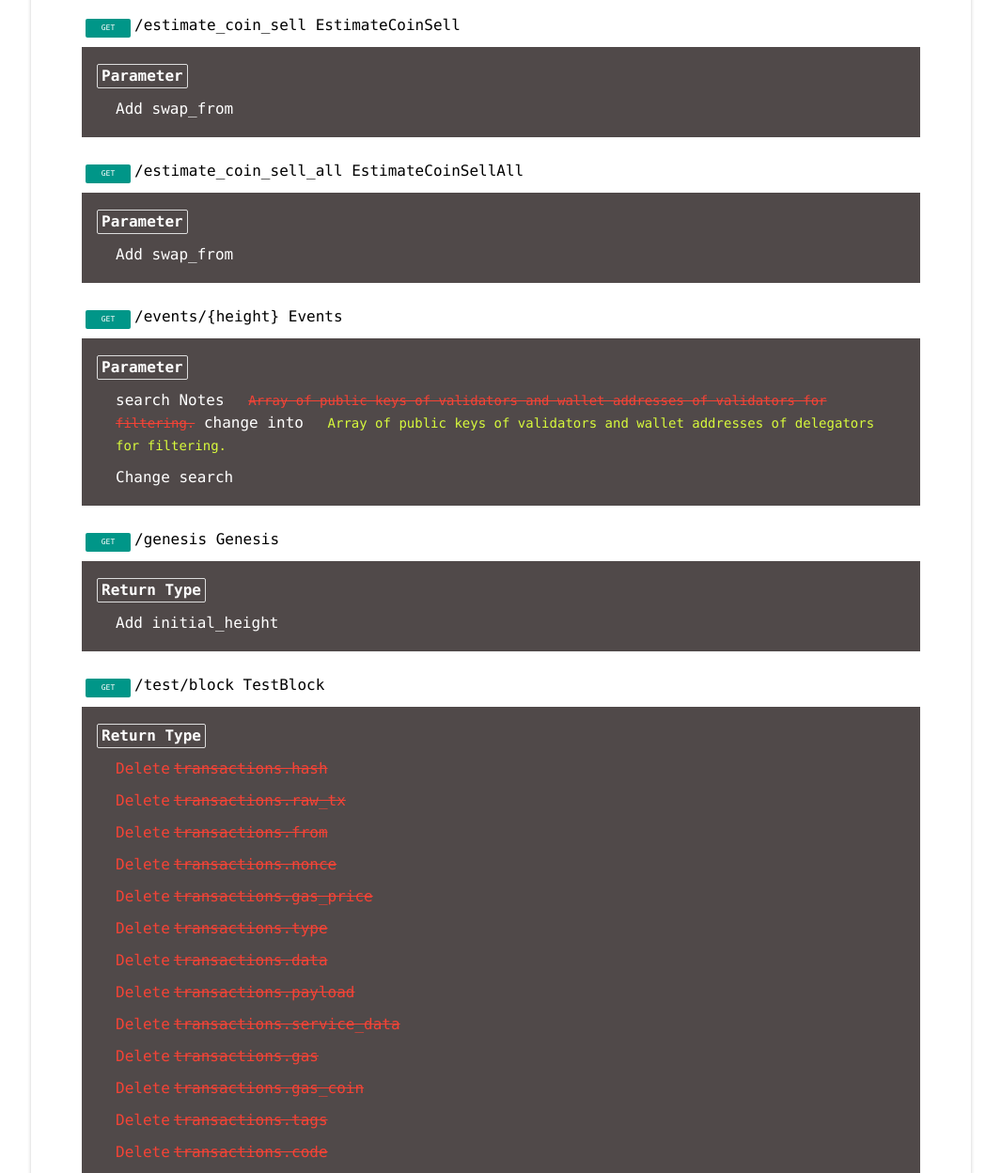
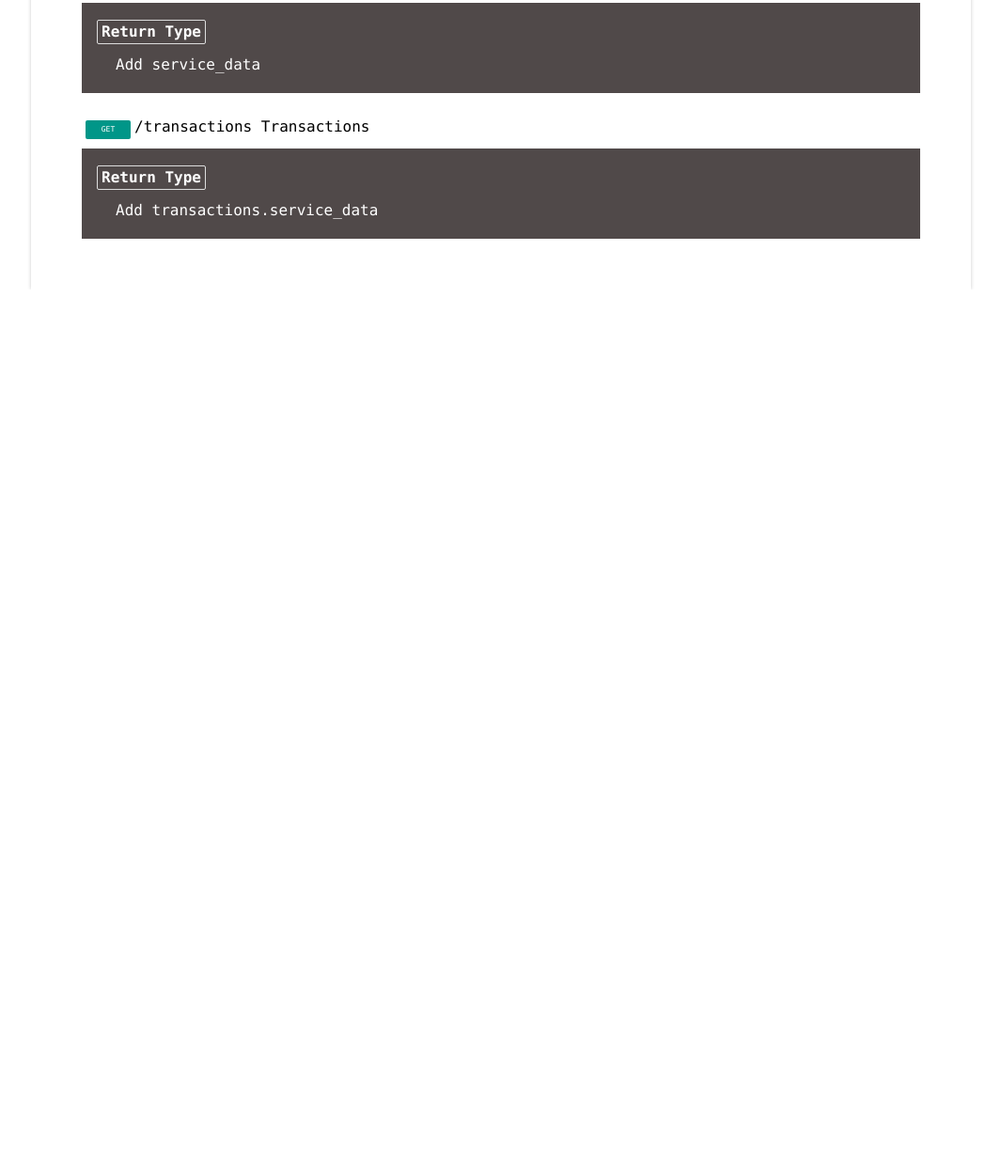
Before and after one commit to mx-dec0de/minter-node-api-v2-diff, a plain HTML site: page index.html in a window 1280 px wide. Shown: the part 1552-2800 px from the top of the page at 94% size, without its empty margins (107-1172 px from the left). After the commit the page ends 1860 px from the top, so only its background shows below. Drawn offline with Linux system fonts and the light colour scheme.

Commit message:
Update index.html
diffs updated

```diff
--- a/index.html
+++ b/index.html
@@ -195,16 +195,14 @@ s, del, .missing, del.comment {
 </head>
 
 <body>
-    <header>
-        <h1>Changelog</h1></header>
+<header><h1>Changelog</h1></header>
 <div class="article">
-        <div>
-            <h2>Versions<a id="btn_versions" class="showhide" href="#" onClick="javascript:showHide(&#x27;versions&#x27;);">&uArr;</a></h2>
+    <div><h2>Versions<a id="btn_versions" class="showhide" href="#"
+                        onClick="javascript:showHide(&#x27;versions&#x27;);">&uArr;</a></h2>
         <hr>
-            <p id="versions">Changes from 1.2.1 to 1.3.</p>
-        </div>
-        <div>
-            <h2>What&#x27;s New<a id="btn_new" class="showhide" href="#" onClick="javascript:showHide(&#x27;new&#x27;);">&uArr;</a></h2>
+        <p id="versions">Changes from 1.2.1 to 1.3.</p></div>
+    <div><h2>What&#x27;s New<a id="btn_new" class="showhide" href="#" onClick="javascript:showHide(&#x27;new&#x27;);">&uArr;</a>
+    </h2>
         <hr>
         <ol id="new">
             <li><span class="GET">GET</span>/price_commissions <span>PriceCommission</span></li>
@@ -213,48 +211,73 @@ s, del, .missing, del.comment {
             <li><span class="GET">GET</span>/swap_pool/{coin0}/{coin1}/{provider} <span>SwapPoolProvider</span></li>
         </ol>
     </div>
-        <div>
-            <h2>What&#x27;s Deprecated<a id="btn_deprecated" class="showhide" href="#" onClick="javascript:showHide(&#x27;deprecated&#x27;);">&uArr;</a></h2>
+    <div><h2>What&#x27;s Deprecated<a id="btn_deprecated" class="showhide" href="#"
+                                      onClick="javascript:showHide(&#x27;deprecated&#x27;);">&uArr;</a></h2>
         <hr>
         <ol id="deprecated"></ol>
     </div>
-        <div>
-            <h2>What&#x27;s Changed<a id="btn_changed" class="showhide" href="#" onClick="javascript:showHide(&#x27;changed&#x27;);">&uArr;</a></h2>
+    <div><h2>What&#x27;s Changed<a id="btn_changed" class="showhide" href="#"
+                                   onClick="javascript:showHide(&#x27;changed&#x27;);">&uArr;</a></h2>
         <hr>
         <ol id="changed">
             <li><span class="GET">GET</span>/block/{height} <span>Block</span>
                 <ul class="detail">
-                        <li>
-                            <h3>Parameter</h3>
+                    <li><h3>Parameter</h3>
                         <ul class="change param">
                             <li>Add failed_txs<span class="comment"></span></li>
                         </ul>
                     </li>
-                        <li>
-                            <h3>Return Type</h3>
-                            <ul class="change response">
-                                <li class="missing">Delete<del>transactions.hash</del><span class="comment"></span></li>
-                                <li class="missing">Delete<del>transactions.raw_tx</del><span class="comment"></span></li>
-                                <li class="missing">Delete<del>transactions.from</del><span class="comment"></span></li>
-                                <li class="missing">Delete<del>transactions.nonce</del><span class="comment"></span></li>
-                                <li class="missing">Delete<del>transactions.gas_price</del><span class="comment"></span></li>
-                                <li class="missing">Delete<del>transactions.type</del><span class="comment"></span></li>
-                                <li class="missing">Delete<del>transactions.data</del><span class="comment"></span></li>
-                                <li class="missing">Delete<del>transactions.payload</del><span class="comment"></span></li>
-                                <li class="missing">Delete<del>transactions.service_data</del><span class="comment"></span></li>
-                                <li class="missing">Delete<del>transactions.gas</del><span class="comment"></span></li>
-                                <li class="missing">Delete<del>transactions.gas_coin</del><span class="comment"></span></li>
-                                <li class="missing">Delete<del>transactions.tags</del><span class="comment"></span></li>
-                                <li class="missing">Delete<del>transactions.code</del><span class="comment"></span></li>
-                                <li class="missing">Delete<del>transactions.log</del><span class="comment"></span></li>
-                            </ul>
-                        </li>
+<!--                    <li><h3>Return Type</h3>-->
+<!--                        <ul class="change response">-->
+<!--                            <li class="missing">Delete-->
+<!--                                <del>transactions.hash</del>-->
+<!--                                <span class="comment"></span></li>-->
+<!--                            <li class="missing">Delete-->
+<!--                                <del>transactions.raw_tx</del>-->
+<!--                                <span class="comment"></span></li>-->
+<!--                            <li class="missing">Delete-->
+<!--                                <del>transactions.from</del>-->
+<!--                                <span class="comment"></span></li>-->
+<!--                            <li class="missing">Delete-->
+<!--                                <del>transactions.nonce</del>-->
+<!--                                <span class="comment"></span></li>-->
+<!--                            <li class="missing">Delete-->
+<!--                                <del>transactions.gas_price</del>-->
+<!--                                <span class="comment"></span></li>-->
+<!--                            <li class="missing">Delete-->
+<!--                                <del>transactions.type</del>-->
+<!--                                <span class="comment"></span></li>-->
+<!--                            <li class="missing">Delete-->
+<!--                                <del>transactions.data</del>-->
+<!--                                <span class="comment"></span></li>-->
+<!--                            <li class="missing">Delete-->
+<!--                                <del>transactions.payload</del>-->
+<!--                                <span class="comment"></span></li>-->
+<!--                            <li class="missing">Delete-->
+<!--                                <del>transactions.service_data</del>-->
+<!--                                <span class="comment"></span></li>-->
+<!--                            <li class="missing">Delete-->
+<!--                                <del>transactions.gas</del>-->
+<!--                                <span class="comment"></span></li>-->
+<!--                            <li class="missing">Delete-->
+<!--                                <del>transactions.gas_coin</del>-->
+<!--                                <span class="comment"></span></li>-->
+<!--                            <li class="missing">Delete-->
+<!--                                <del>transactions.tags</del>-->
+<!--                                <span class="comment"></span></li>-->
+<!--                            <li class="missing">Delete-->
+<!--                                <del>transactions.code</del>-->
+<!--                                <span class="comment"></span></li>-->
+<!--                            <li class="missing">Delete-->
+<!--                                <del>transactions.log</del>-->
+<!--                                <span class="comment"></span></li>-->
+<!--                        </ul>-->
+<!--                    </li>-->
                 </ul>
             </li>
             <li><span class="GET">GET</span>/candidates <span>Candidates</span>
                 <ul class="detail">
-                        <li>
-                            <h3>Parameter</h3>
+                    <li><h3>Parameter</h3>
                         <ul class="change param">
                             <li>Change status<span class="comment"></span></li>
                         </ul>
@@ -263,8 +286,7 @@ s, del, .missing, del.comment {
             </li>
             <li><span class="GET">GET</span>/estimate_coin_buy <span>EstimateCoinBuy</span>
                 <ul class="detail">
-                        <li>
-                            <h3>Parameter</h3>
+                    <li><h3>Parameter</h3>
                         <ul class="change param">
                             <li>Add swap_from<span class="comment"></span></li>
                         </ul>
@@ -273,8 +295,7 @@ s, del, .missing, del.comment {
             </li>
             <li><span class="GET">GET</span>/estimate_coin_sell <span>EstimateCoinSell</span>
                 <ul class="detail">
-                        <li>
-                            <h3>Parameter</h3>
+                    <li><h3>Parameter</h3>
                         <ul class="change param">
                             <li>Add swap_from<span class="comment"></span></li>
                         </ul>
@@ -283,63 +304,90 @@ s, del, .missing, del.comment {
             </li>
             <li><span class="GET">GET</span>/estimate_coin_sell_all <span>EstimateCoinSellAll</span>
                 <ul class="detail">
-                        <li>
-                            <h3>Parameter</h3>
+                    <li><h3>Parameter</h3>
                         <ul class="change param">
                             <li>Add swap_from<span class="comment"></span></li>
                         </ul>
                     </li>
                 </ul>
             </li>
-                <li><span class="GET">GET</span>/events/{height} <span>Events</span>
-                    <ul class="detail">
-                        <li>
-                            <h3>Parameter</h3>
-                            <ul class="change param">
-                                <li>search Notes <del class="comment">Array of public keys of validators and wallet addresses of validators for filtering.</del> change into <span><span class="comment">Array of public keys of validators and wallet addresses of delegators for filtering.</span></span>
-                                </li>
-                                <li>Change search<span class="comment"></span></li>
-                            </ul>
-                        </li>
-                    </ul>
-                </li>
+<!--            <li><span class="GET">GET</span>/events/{height} <span>Events</span>-->
+<!--                <ul class="detail">-->
+<!--                    <li><h3>Parameter</h3>-->
+<!--                        <ul class="change param">-->
+<!--                            <li>search Notes-->
+<!--                                <del class="comment">Array of public keys of validators and wallet addresses of-->
+<!--                                    validators for filtering.-->
+<!--                                </del>-->
+<!--                                change into <span><span class="comment">Array of public keys of validators and wallet addresses of delegators for filtering.</span></span>-->
+<!--                            </li>-->
+<!--                            <li>Change search<span class="comment"></span></li>-->
+<!--                        </ul>-->
+<!--                    </li>-->
+<!--                </ul>-->
+<!--            </li>-->
             <li><span class="GET">GET</span>/genesis <span>Genesis</span>
                 <ul class="detail">
-                        <li>
-                            <h3>Return Type</h3>
+                    <li><h3>Return Type</h3>
                         <ul class="change response">
                             <li>Add initial_height<span class="comment"></span></li>
                         </ul>
                     </li>
                 </ul>
             </li>
-                <li><span class="GET">GET</span>/test/block <span>TestBlock</span>
-                    <ul class="detail">
-                        <li>
-                            <h3>Return Type</h3>
-                            <ul class="change response">
-                                <li class="missing">Delete<del>transactions.hash</del><span class="comment"></span></li>
-                                <li class="missing">Delete<del>transactions.raw_tx</del><span class="comment"></span></li>
-                                <li class="missing">Delete<del>transactions.from</del><span class="comment"></span></li>
-                                <li class="missing">Delete<del>transactions.nonce</del><span class="comment"></span></li>
-                                <li class="missing">Delete<del>transactions.gas_price</del><span class="comment"></span></li>
-                                <li class="missing">Delete<del>transactions.type</del><span class="comment"></span></li>
-                                <li class="missing">Delete<del>transactions.data</del><span class="comment"></span></li>
-                                <li class="missing">Delete<del>transactions.payload</del><span class="comment"></span></li>
-                                <li class="missing">Delete<del>transactions.service_data</del><span class="comment"></span></li>
-                                <li class="missing">Delete<del>transactions.gas</del><span class="comment"></span></li>
-                                <li class="missing">Delete<del>transactions.gas_coin</del><span class="comment"></span></li>
-                                <li class="missing">Delete<del>transactions.tags</del><span class="comment"></span></li>
-                                <li class="missing">Delete<del>transactions.code</del><span class="comment"></span></li>
-                                <li class="missing">Delete<del>transactions.log</del><span class="comment"></span></li>
-                            </ul>
-                        </li>
-                    </ul>
-                </li>
+<!--            <li><span class="GET">GET</span>/test/block <span>TestBlock</span>-->
+<!--                <ul class="detail">-->
+<!--                    <li><h3>Return Type</h3>-->
+<!--                        <ul class="change response">-->
+<!--                            <li class="missing">Delete-->
+<!--                                <del>transactions.hash</del>-->
+<!--                                <span class="comment"></span></li>-->
+<!--                            <li class="missing">Delete-->
+<!--                                <del>transactions.raw_tx</del>-->
+<!--                                <span class="comment"></span></li>-->
+<!--                            <li class="missing">Delete-->
+<!--                                <del>transactions.from</del>-->
+<!--                                <span class="comment"></span></li>-->
+<!--                            <li class="missing">Delete-->
+<!--                                <del>transactions.nonce</del>-->
+<!--                                <span class="comment"></span></li>-->
+<!--                            <li class="missing">Delete-->
+<!--                                <del>transactions.gas_price</del>-->
+<!--                                <span class="comment"></span></li>-->
+<!--                            <li class="missing">Delete-->
+<!--                                <del>transactions.type</del>-->
+<!--                                <span class="comment"></span></li>-->
+<!--                            <li class="missing">Delete-->
+<!--                                <del>transactions.data</del>-->
+<!--                                <span class="comment"></span></li>-->
+<!--                            <li class="missing">Delete-->
+<!--                                <del>transactions.payload</del>-->
+<!--                                <span class="comment"></span></li>-->
+<!--                            <li class="missing">Delete-->
+<!--                                <del>transactions.service_data</del>-->
+<!--                                <span class="comment"></span></li>-->
+<!--                            <li class="missing">Delete-->
+<!--                                <del>transactions.gas</del>-->
+<!--                                <span class="comment"></span></li>-->
+<!--                            <li class="missing">Delete-->
+<!--                                <del>transactions.gas_coin</del>-->
+<!--                                <span class="comment"></span></li>-->
+<!--                            <li class="missing">Delete-->
+<!--                                <del>transactions.tags</del>-->
+<!--                                <span class="comment"></span></li>-->
+<!--                            <li class="missing">Delete-->
+<!--                                <del>transactions.code</del>-->
+<!--                                <span class="comment"></span></li>-->
+<!--                            <li class="missing">Delete-->
+<!--                                <del>transactions.log</del>-->
+<!--                                <span class="comment"></span></li>-->
+<!--                        </ul>-->
+<!--                    </li>-->
+<!--                </ul>-->
+<!--            </li>-->
             <li><span class="GET">GET</span>/transaction/{hash} <span>Transaction</span>
                 <ul class="detail">
-                        <li>
-                            <h3>Return Type</h3>
+                    <li><h3>Return Type</h3>
                         <ul class="change response">
                             <li>Add service_data<span class="comment"></span></li>
                         </ul>
@@ -348,8 +396,7 @@ s, del, .missing, del.comment {
             </li>
             <li><span class="GET">GET</span>/transactions <span>Transactions</span>
                 <ul class="detail">
-                        <li>
-                            <h3>Return Type</h3>
+                    <li><h3>Return Type</h3>
                         <ul class="change response">
                             <li>Add transactions.service_data<span class="comment"></span></li>
                         </ul>
```
Lines whose indentation alone changed are shown as unchanged.
